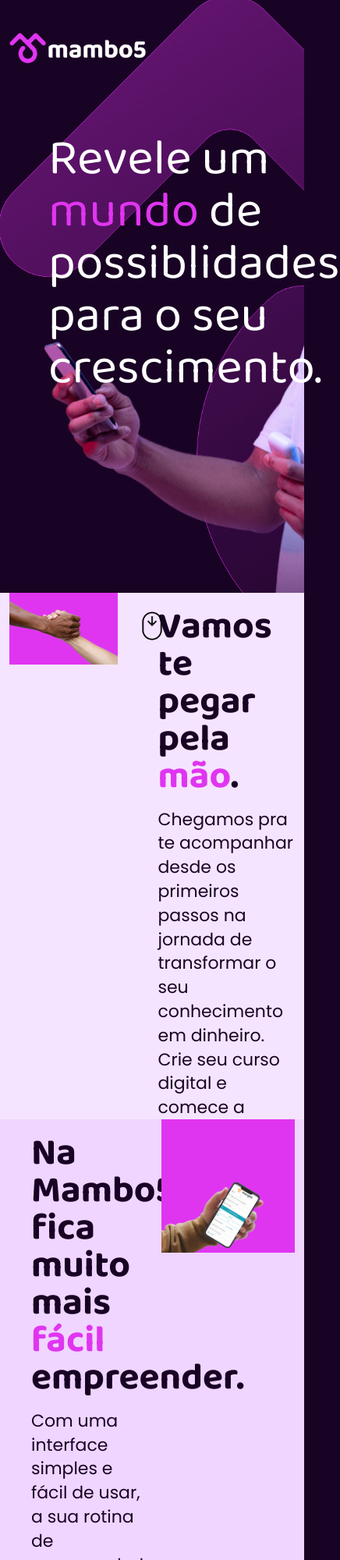
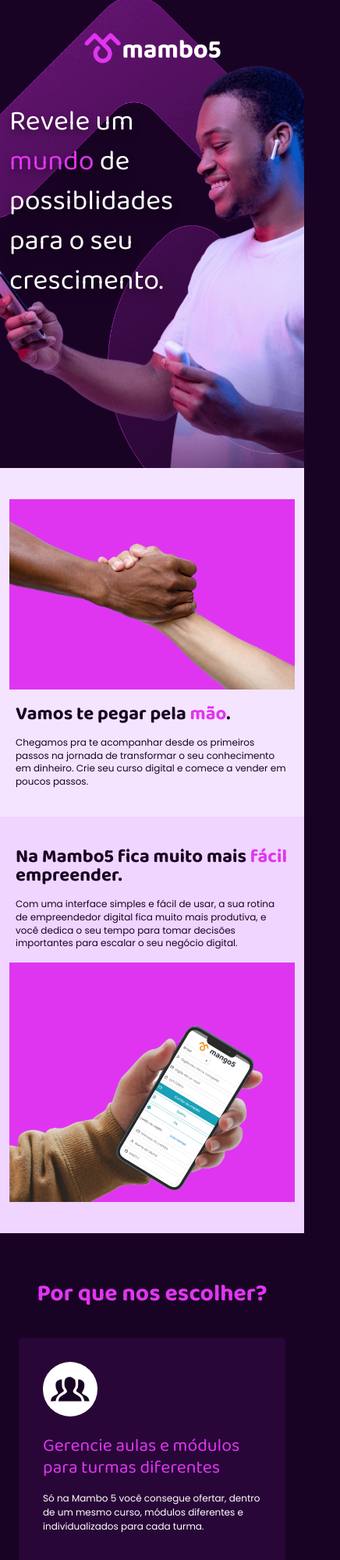
Before and after one commit to palmaxp/mambo5, a plain HTML site: page index.html in a window 390 px wide. Shown: the top 2000 px of the page at 78% size, 436 px wide, since content can reach past the window. Drawn offline with nearby package versions, Linux system fonts and the light colour scheme.

Commit message:
responsive

```diff
--- a/index.html
+++ b/index.html
@@ -1,5 +1,5 @@
 <!DOCTYPE html>
-<html lang="en">
+<html lang="pt-BR">
 
 <head>
   <link rel="preconnect" href="https://fonts.googleapis.com">
@@ -33,10 +33,10 @@
       <div class="scroll"></div>
       <div class="container">
         <div class="row">
-          <div class="col-5">
+          <div class="col-xl-5 col-lg-12 content-img">
             <img src="assets/hand3.png" alt="">
           </div>
-          <div class="proposal-content col-7">
+          <div class="proposal-content col-xl-7 col-lg-12">
             <h2>Vamos te pegar pela <span class="text-color">mão</span>.</h2>
             <p>Chegamos pra te acompanhar desde os primeiros passos na jornada de transformar o seu conhecimento em dinheiro. Crie seu curso digital e comece a vender em poucos passos. </p>
           </div>
@@ -46,11 +46,11 @@
     <div class="proposal proposal-2">
       <div class="container">
         <div class="row">
-          <div class="col-6 proposal-content">
+          <div class="col-lg-6 proposal-content">
             <h2>Na Mambo5 fica muito mais <span class="text-color">fácil</span> empreender.</h2>
             <p>Com uma interface simples e fácil de usar, a sua rotina de empreendedor digital fica muito mais produtiva, e você dedica o seu tempo para tomar decisões importantes para escalar o seu negócio digital.</p>
           </div>
-          <div class="col-6 proposal-img">
+          <div class="col-lg-6 proposal-img content-img ">
             <img src="assets/phone.png" alt="">
           </div>
         </div>
@@ -62,7 +62,7 @@
     <h2>Por que nos escolher?</h2>
     <div class="container">
       <div class="row cards">
-        <div class="col-6">
+        <div class="col-lg-6 col-md-12">
           <div class="card">
             <div class="img-wrapper">
               <img src="assets/users.svg" alt="">
@@ -72,7 +72,7 @@
             </p>
           </div>
         </div>
-        <div class="col-6">
+        <div class="col-lg-6 col-md-12">
           <div class="card">
             <div class="img-wrapper">
               <img src="assets/customize.svg" alt="">
--- a/style/style.scss
+++ b/style/style.scss
@@ -45,13 +45,16 @@
     font-size: 64px;
     line-height: 67px;
     color: #fff;
+    filter: drop-shadow(0px 5px 6px rgba(0, 0, 0, 0.25))
+      drop-shadow(0px 4px 4px rgba(0, 0, 0, 0.25));
   }
 }
 
 .proposal {
   background-color: #f5e4ff;
   position: relative;
-  height: 80vh;
+  min-height: 80vh;
+  padding: 11vh 0;
   display: flex;
   flex-wrap: wrap;
   justify-content: space-around;
@@ -69,8 +72,10 @@
     left: 50%;
     transform: translate(-50%);
   }
+  .content-img {
+    order: 0;
+  }
   .proposal-img {
-    order: 0;
     max-width: 530px;
     img {
       padding: 80px 40px 0 0;
@@ -79,6 +84,7 @@
     }
   }
   .proposal-content {
+    order: 0;
     padding-top: 20px;
     padding-left: 40px;
     h2 {
@@ -175,3 +181,81 @@
     margin-top: 16px;
   }
 }
+
+@media only screen and (max-width: 992px) {
+  h2 {
+    font-size: 24px;
+  }
+  p {
+    font-size: 12px;
+  }
+  .proposal {
+    min-height: auto;
+    padding: 40px 0 20px 0;
+    .scroll {
+      background: none;
+    }
+    .proposal-content {
+      padding: 20px 20px 0 20px;
+      h2 {
+        font-size: 24px;
+      }
+      p {
+        font-size: 12px;
+      }
+    }
+  }
+  .proposal-2 {
+    padding: 20px 0 40px 0;
+  }
+  .intro {
+    header {
+      img {
+        margin: 0 auto;
+      }
+    }
+    height: 600px;
+    .text {
+      margin: 50px 0 0 0;
+      max-width: 200px;
+      font-size: 36px;
+      line-height: 3.2rem;
+    }
+  }
+  .content-img {
+    order: 1;
+  }
+  .content-img img,
+  .content-img {
+    margin: 0 auto;
+  }
+
+  .benefits {
+    padding: 60px 0;
+    h2 {
+      font-size: 30px;
+    }
+    .cards {
+      margin: 0 auto;
+      .img-wrapper {
+        width: 70px;
+        height: 70px;
+        img {
+          width: 50px;
+          height: 50px;
+        }
+      }
+    }
+    .card {
+      min-height: auto;
+      &:last-child {
+        margin-top: 30px;
+      }
+    }
+  }
+}
+@media only screen and (max-width: 500px) {
+  .intro {
+    background-position: -440px center;
+  }
+}
```
Also changed, not shown: style/style.css, 1 other file.
